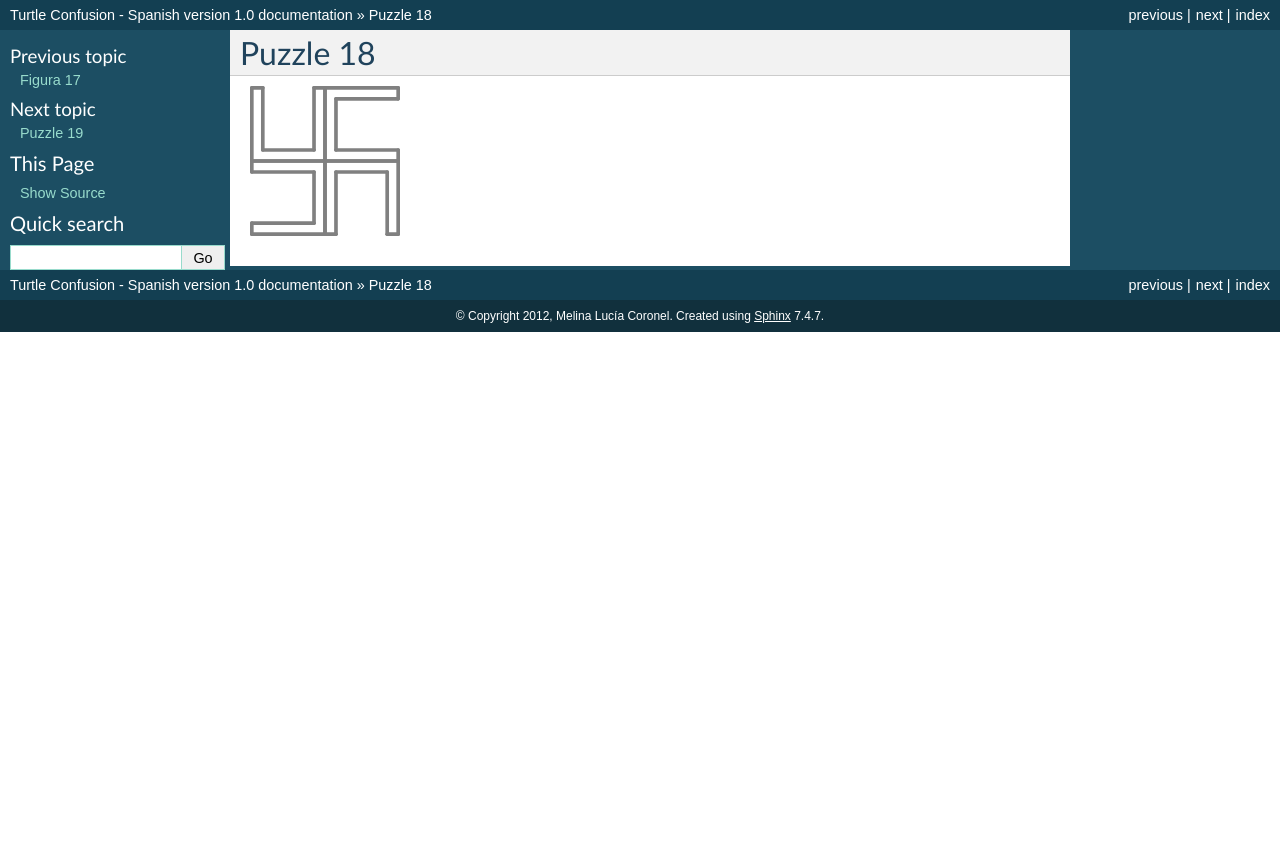
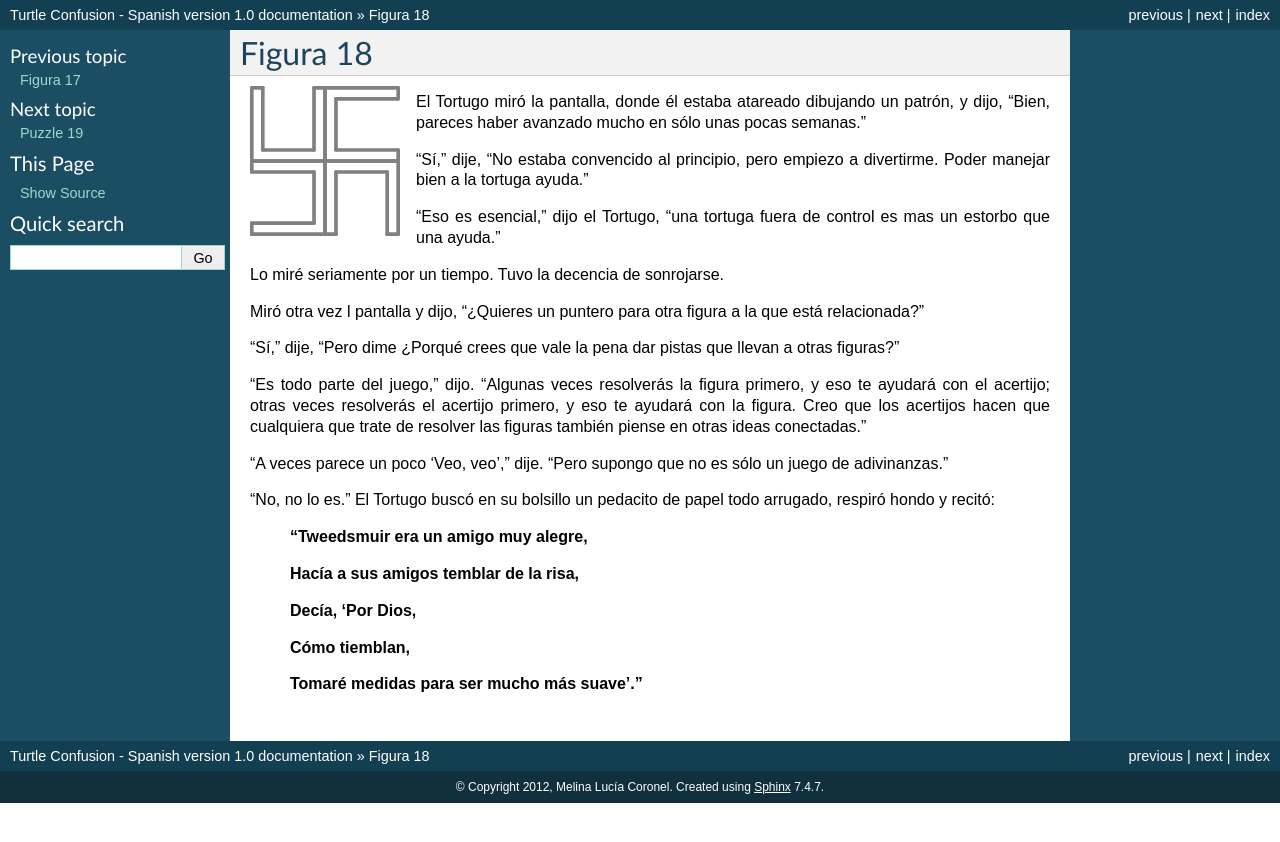
Before and after one commit to humitos/turtle-confusion-es, a Sphinx documentation site: the page built from docs/puzzle-18.rst, in a window 1280 px wide. Shown: the top 842 px of the page. Built offline with Sphinx 7.4.7, drawn with Linux system fonts in a browser that asks for light colours.

Commit message:
Puzzle 18 finished

```diff
--- a/docs/puzzle-18.rst
+++ b/docs/puzzle-18.rst
@@ -1,4 +1,4 @@
-Puzzle 18
+Figura 18
 =========
 
 .. image:: _static/images/confusion-18.svg
@@ -7,3 +7,31 @@ Puzzle 18
    :scale: 50 %
    :alt: Puzzle 18
    :align: left
+
+El Tortugo miró la pantalla, donde él estaba atareado dibujando un patrón, y dijo, "Bien, pareces haber avanzado mucho en sólo unas pocas semanas."
+
+"Sí," dije, "No estaba convencido al principio, pero empiezo a divertirme. Poder manejar bien a la tortuga ayuda."
+
+"Eso es esencial," dijo el Tortugo, "una tortuga fuera de control es mas un estorbo que una ayuda."
+
+Lo miré seriamente por un tiempo. Tuvo la decencia de sonrojarse.
+
+Miró otra vez l pantalla y dijo, "¿Quieres un puntero para otra figura a la que está relacionada?"
+
+"Sí," dije, "Pero dime ¿Porqué crees que vale la pena dar pistas que llevan a otras figuras?"
+
+"Es todo parte del juego," dijo. "Algunas veces resolverás la figura primero, y eso te ayudará con el acertijo; otras veces resolverás el acertijo primero, y eso te ayudará con la figura. Creo que los acertijos hacen que cualquiera que trate de resolver las figuras también piense en otras ideas conectadas."
+
+"A veces parece un poco 'Veo, veo'," dije. "Pero supongo que no es sólo un juego de adivinanzas."
+
+"No, no lo es." El Tortugo buscó en su bolsillo un pedacito de papel todo arrugado, respiró hondo y recitó:
+
+    **"Tweedsmuir era un amigo muy alegre,**
+
+    **Hacía a sus amigos temblar de la risa,**
+
+    **Decía, 'Por Dios,**
+
+    **Cómo tiemblan,**
+
+    **Tomaré medidas para ser mucho más suave'."**
```
